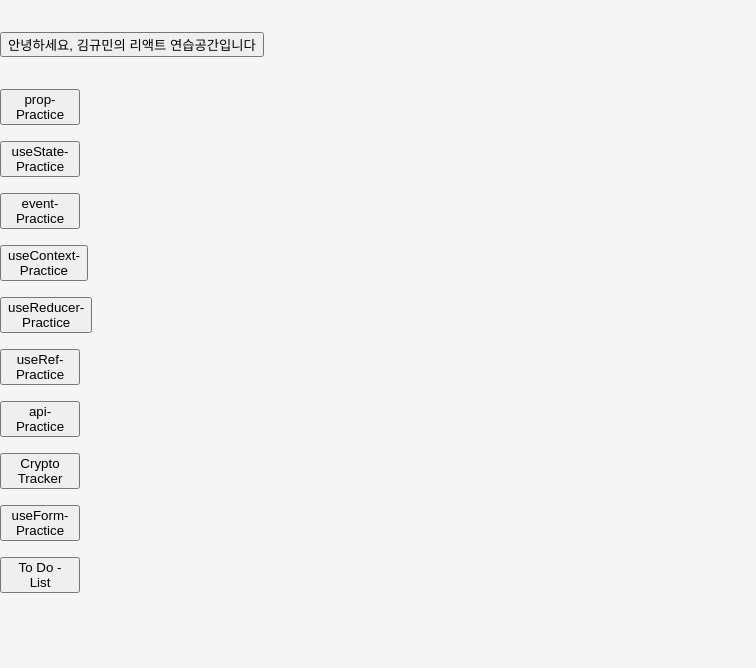
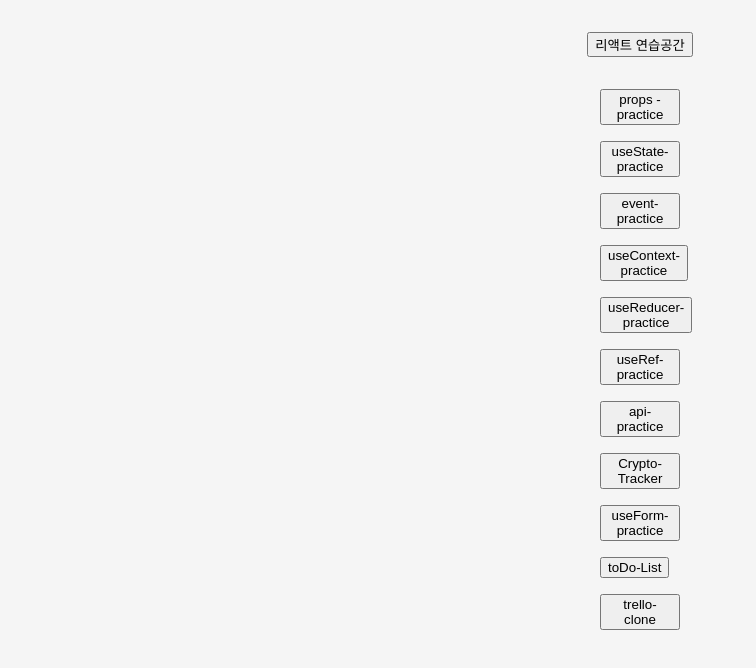
Before and after one commit to Gyuminn/practice-react, a React (Create React App) app: page / in a window 1280 px wide. Shown: the top 668 px of the page, without its empty margins (0-756 px from the left). Built offline with nearby package versions, Linux system fonts and the light colour scheme.

Commit message:
refactor: Main 방식 변경

```diff
--- a/package.json
+++ b/package.json
@@ -16,6 +16,7 @@
     "axios": "^0.24.0",
     "react": "^17.0.2",
     "react-apexcharts": "^1.4.0",
+    "react-beautiful-dnd": "^13.1.0",
     "react-dom": "^17.0.2",
     "react-helmet": "^6.1.0",
     "react-hook-form": "^7.33.1",
--- a/src/components/common/Header.jsx
+++ b/src/components/common/Header.jsx
@@ -5,7 +5,7 @@ const Header = () => {
   return (
     <StyledRoot>
       <Link to="/">
-        <button>안녕하세요, 김규민의 리액트 연습공간입니다</button>
+        <button>리액트 연습공간</button>
       </Link>
     </StyledRoot>
   );
@@ -17,4 +17,5 @@ const StyledRoot = styled.div`
   margin: 2rem 0;
   display: flex;
   flex-direction: column;
+  align-items: center;
 `;
--- a/src/pages/Main.jsx
+++ b/src/pages/Main.jsx
@@ -2,38 +2,30 @@ import { Link } from "react-router-dom";
 import styled from "styled-components";
 
 const Main = () => {
+  const studies = [
+    {
+      id: 1,
+      url: "/propPractice",
+      buttonText: "props - practice",
+    },
+    { id: 2, url: "/useStatePractice", buttonText: "useState-practice" },
+    { id: 3, url: "/eventPractice", buttonText: "event-practice" },
+    { id: 4, url: "/contextPractice", buttonText: "useContext-practice" },
+    { id: 5, url: "/reducerPractice", buttonText: "useReducer-practice" },
+    { id: 6, url: "/refPractice", buttonText: "useRef-practice" },
+    { id: 7, url: "/apiPractice", buttonText: "api-practice" },
+    { id: 8, url: "/coins", buttonText: "Crypto-Tracker" },
+    { id: 9, url: "/formPractice", buttonText: "useForm-practice" },
+    { id: 10, url: "/toDoList", buttonText: "toDo-List" },
+    { id: 11, url: "/trello", buttonText: "trello-clone" },
+  ];
   return (
     <StyledRoot>
-      <StyledLink to="/propPractice">
-        <button>prop-Practice</button>
-      </StyledLink>
-      <StyledLink to="/useStatePractice">
-        <button>useState-Practice</button>
-      </StyledLink>
-      <StyledLink to="/eventPractice">
-        <button>event-Practice</button>
-      </StyledLink>
-      <StyledLink to="/contextPractice">
-        <button>useContext-Practice</button>
-      </StyledLink>
-      <StyledLink to="/reducerPractice">
-        <button>useReducer-Practice</button>
-      </StyledLink>
-      <StyledLink to="/refPractice">
-        <button>useRef-Practice</button>
-      </StyledLink>
-      <StyledLink to="/apiPractice">
-        <button>api-Practice</button>
-      </StyledLink>
-      <StyledLink to="/coins">
-        <button>Crypto Tracker</button>
-      </StyledLink>
-      <StyledLink to="/formPractice">
-        <button>useForm-Practice</button>
-      </StyledLink>
-      <StyledLink to="/toDoList">
-        <button>To Do - List</button>
-      </StyledLink>
+      {studies.map((study) => (
+        <StyledLink to={study.url} key={study.id}>
+          <button>{study.buttonText}</button>
+        </StyledLink>
+      ))}
     </StyledRoot>
   );
 };
@@ -44,7 +36,7 @@ const StyledRoot = styled.div`
   display: flex;
   flex-direction: column;
   justify-content: center;
-  /* align-items: center; */
+  align-items: center;
 `;
 
 const StyledLink = styled(Link)`
--- /dev/null
+++ b/src/pages/TrelloClone.tsx
@@ -0,0 +1,5 @@
+import React from "react";
+
+export default function TrelloClone() {
+  return <div>TrelloClone</div>;
+}
--- a/src/router.tsx
+++ b/src/router.tsx
@@ -17,6 +17,7 @@ import Price from "./components/cryptoTrackers/Price";
 import Chart from "./components/cryptoTrackers/Chart";
 import FormPractice from "./pages/FormPractice";
 import ToDoList from "./pages/ToDoList";
+import TrelloClone from "./pages/TrelloClone";
 
 const Router = () => {
   return (
@@ -41,6 +42,7 @@ const Router = () => {
         </Route>
         <Route path="/toDoList" element={<ToDoList />} />
         <Route path="/formPractice" element={<FormPractice />} />
+        <Route path="/trello" element={<TrelloClone />} />
       </Routes>
     </BrowserRouter>
   );
```
Also changed, not shown: 1 other file (tests, documents, lock files or other folders).
